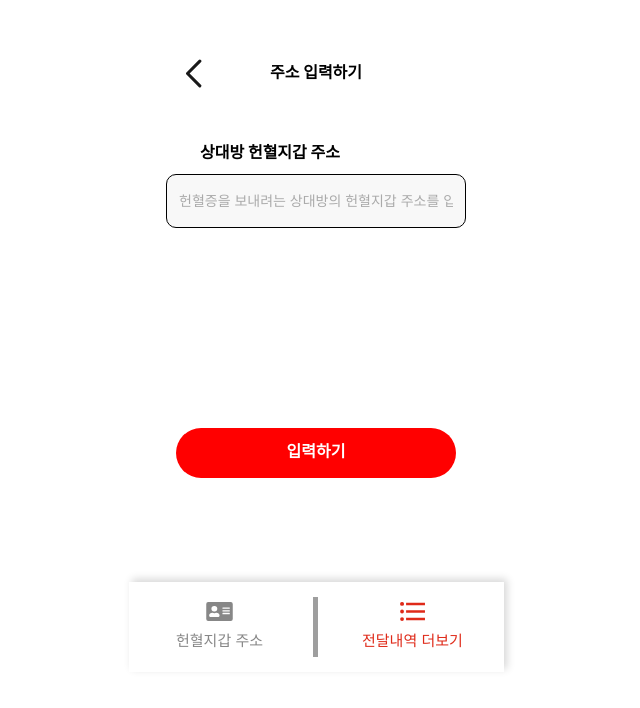
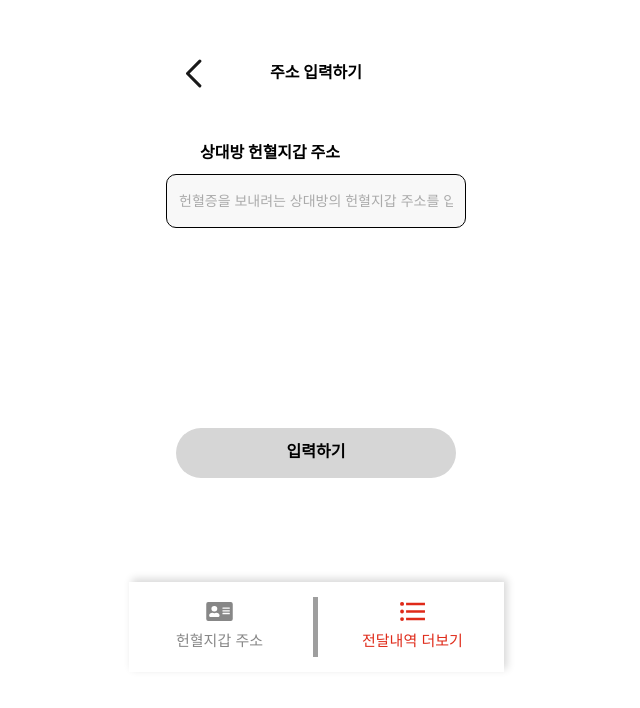
Before and after one commit to blov-hackathon/blov-frontend, a Next.js app: page /addAddress/1 in a window 1280 px wide. Shown: the top 708 px of the page, without its empty margins (324-964 px from the left). Built offline with nearby package versions, Linux system fonts and the light colour scheme; no server answers; sample sign-in values are in the browser's storage; grey boxes are pictures that could not be loaded.

Commit message:
feat: fix feedback

```diff
--- a/component/Tutorial/components/Template.jsx
+++ b/component/Tutorial/components/Template.jsx
@@ -38,6 +38,7 @@ const Subtitle = styled.div`
 
 const StyledButton = styled(Button)`
   border-radius: 100px;
+  font-size: 20px;
   border: none;
   cursor: pointer;
   color: white;
@@ -65,7 +66,7 @@ export default function Template({ animation, title, subtitle, last }) {
           <Margin size={60} />
           <StyledButton
             backgroundColor="#DF2A19"
-            width="300"
+            width="230"
             height="50"
             onClick={() => router.push("/login")}
           >
--- a/pages/addAddress/[id].js
+++ b/pages/addAddress/[id].js
@@ -116,7 +116,7 @@ export default function DonorDetail() {
     <>
       <Layout>
         <TitleGrid>
-          <BackBtn onClick={() => router.push("/camera")}>
+          <BackBtn onClick={() => router.push("/mywallet")}>
             <BackButton src="/temp/temp-back.svg" />
           </BackBtn>
 
@@ -134,12 +134,12 @@ export default function DonorDetail() {
 
         <Margin size="200" />
         <StyledButton
-          backgroundColor="red"
+          backgroundColor="#D6D6D6"
           width="280"
           height="50"
           onClick={sendDonorCard}
         >
-          <Typography color="#fff" size="16">
+          <Typography color="black" size="16">
             입력하기
           </Typography>
         </StyledButton>
--- a/pages/custom/[id].js
+++ b/pages/custom/[id].js
@@ -125,7 +125,7 @@ export default function Custom1() {
   return (
     <Layout>
       <TitleGrid>
-        <BackBtn onClick={() => router.push("/donorDetail")}>
+        <BackBtn onClick={() => router.push("/mywallet")}>
           <BackButton src="/temp/temp-back.svg" />
         </BackBtn>
         <TitleTypography>나만의 헌혈증 꾸미기</TitleTypography>
```
